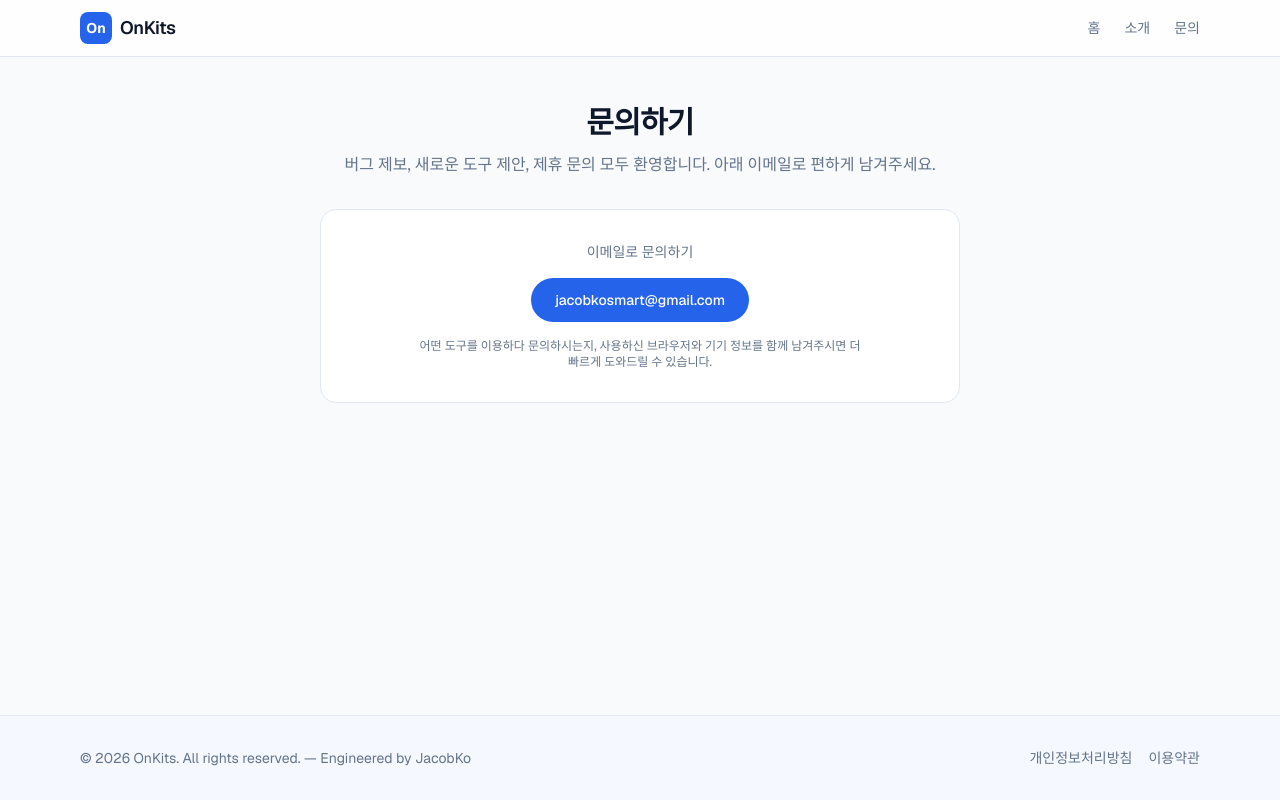
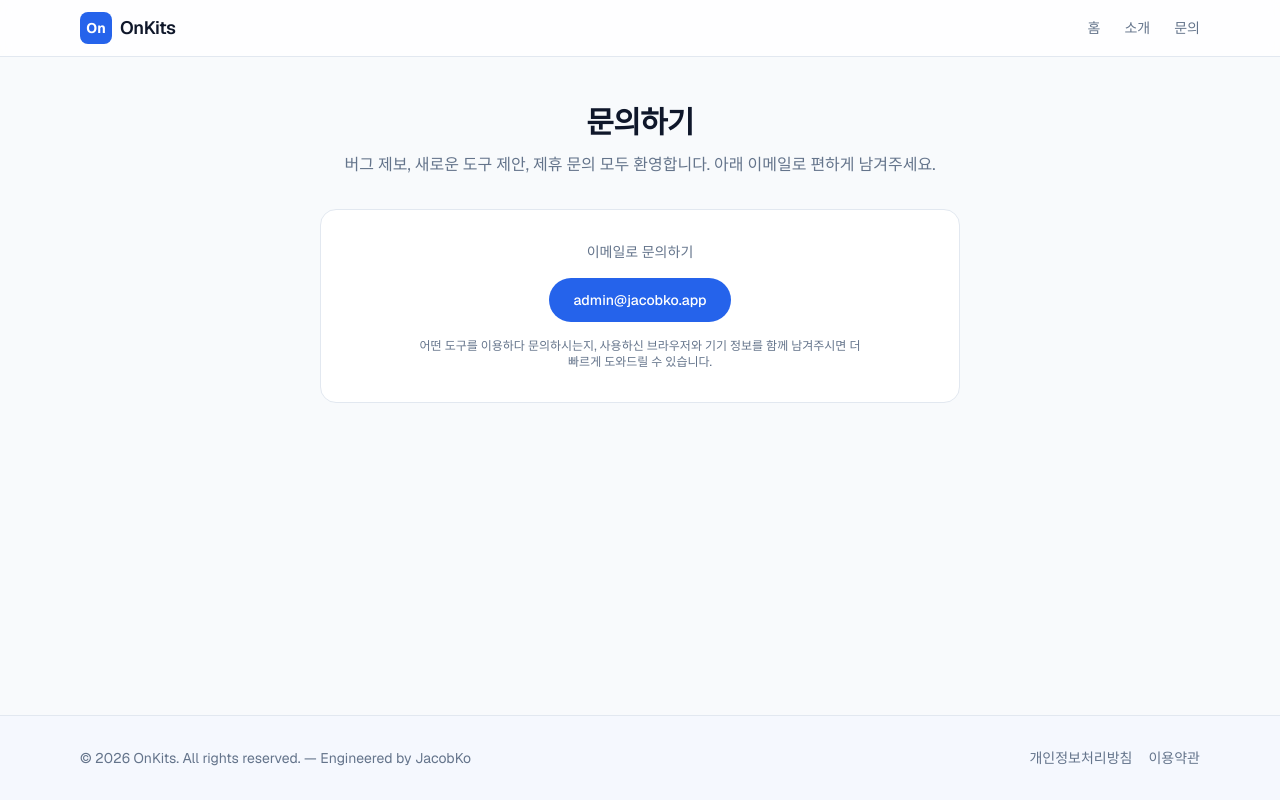
Before and after one commit to jacobnko/onKits, a Next.js app: page /contact in a window 1280 px wide. Built offline with nearby package versions, Linux system fonts and the light colour scheme.

Commit message:
fix: update contact email to admin@jacobko.app

```diff
--- a/src/app/contact/page.tsx
+++ b/src/app/contact/page.tsx
@@ -6,7 +6,7 @@ export const metadata: Metadata = {
   description: "OnKits에 대한 문의, 버그 제보, 제휴 제안을 이메일로 보내주세요.",
 };
 
-const CONTACT_EMAIL = "jacobkosmart@gmail.com";
+const CONTACT_EMAIL = "admin@jacobko.app";
 
 export default function ContactPage() {
   return (
--- a/src/app/privacy/page.tsx
+++ b/src/app/privacy/page.tsx
@@ -65,7 +65,7 @@ export default function PrivacyPage() {
       </LegalSection>
 
       <LegalSection title="6. 개인정보 보호책임자 및 문의처">
-        <p>이메일: jacobkosmart@gmail.com</p>
+        <p>이메일: admin@jacobko.app</p>
       </LegalSection>
 
       <LegalSection title="7. 고지의 의무">
```
